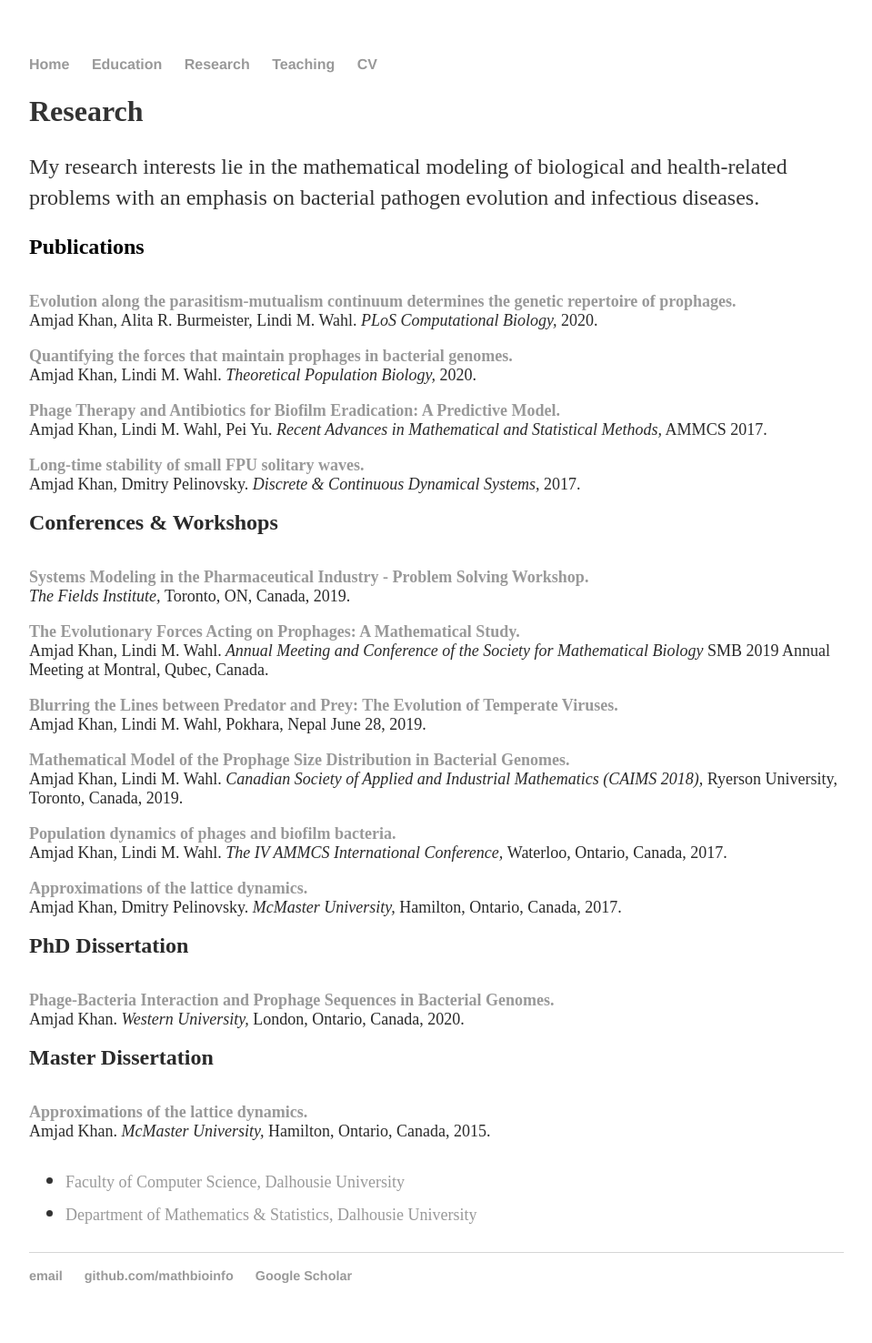
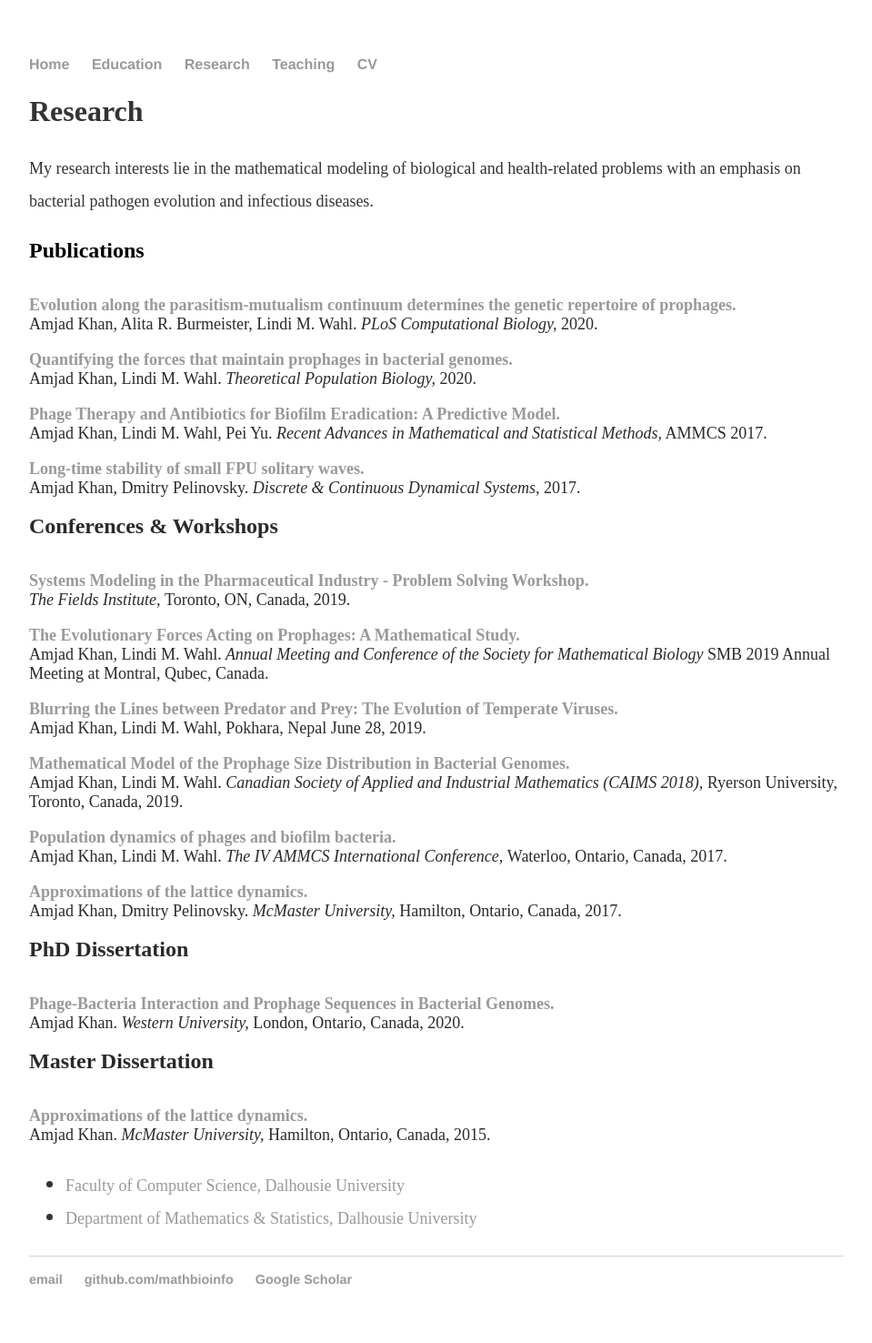
Before and after one commit to MathBioInfo/amjadkhan, a Jekyll site: the page built from Research/index.html, in a window 1280 px wide. Shown: the whole page at 91% size, without its empty margins (160-1119 px from the left). Built offline with Jekyll 4.4.1, drawn with Linux system fonts in a browser that asks for light colours.

Commit message:
Update index.html

```diff
--- a/Research/index.html
+++ b/Research/index.html
@@ -5,7 +5,7 @@ title: About my research
 	 <div class="Research">
 			<p><font size="6"><b>Research</b></font><br>
 			<link rel="stylesheet" type="text/css" href="css/main.css">
-			<p><font size="5"> My research interests lie in the mathematical modeling of biological and health-related problems with an emphasis on bacterial pathogen evolution
+			<p><font size="4"> My research interests lie in the mathematical modeling of biological and health-related problems with an emphasis on bacterial pathogen evolution
 			and infectious diseases.
 			<!--<h3> Pulications</p>-->
 			<!--<div class="paragraph"><font color="#2a2a2a" size="3">-->
```
